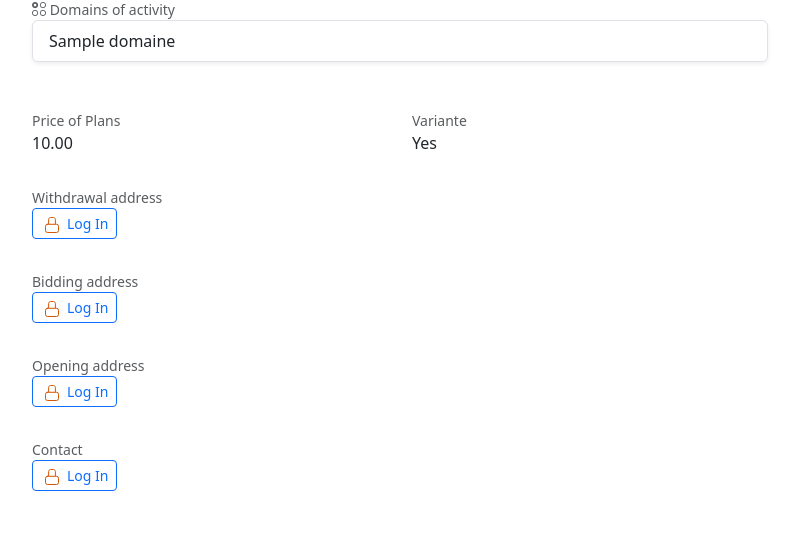
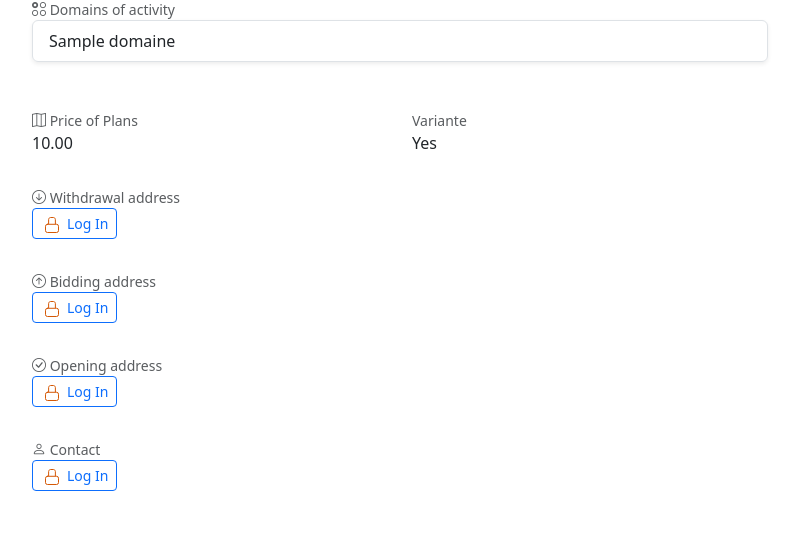
Before and after one commit to Julinium/emarches.com, a Django app: template portal/templates/portal/con-details.html in a window 1280 px wide. Shown: the part 758-1302 px from the top of the page, without its empty margins (240-1039 px from the left). Run offline with Django 5.2, Linux system fonts and the light colour scheme; tables that the repository leaves empty hold one stand-in row (values such as "Sample post"); the template is opened without the code that fills it: values that come from a table or form of the project are taken from there, most other values are stand-ins (such as "Sample title", 1, 10 or a date in 2020); data that the repository does not hold is empty; parts of the project's set-up code (start-up, migrations or seed data) failed here and were passed over; some libraries are stand-ins or nearby versions.

Commit message:
improved display

```diff
--- a/portal/templates/portal/con-details.html
+++ b/portal/templates/portal/con-details.html
@@ -341,7 +341,10 @@
 
                     {% if con.lot_set.first.agrements.all %}
                         <div class="py-3" id="agrements">
-                            <div class="text-muted small">{% translate 'Agrements' %}</div>
+                            <div class="text-muted small">
+                                <span><i class="bi bi-shield-check"></i></span>
+                                <span>{% translate 'Agrements' %}</span>
+                            </div>
                             {% if request.user.is_authenticated %}
                                 <ul class="list-group mb-3 p-0 shadow-sm">
                                     {% for a in con.lot_set.first.agrements.all %}
@@ -360,7 +363,10 @@
 
                     {% if con.lot_set.first.echantillons %}
                         <div class="py-3" id="agrements">
-                            <div class="text-muted small">{% translate 'Samples' %}</div>
+                            <div class="text-muted small">
+                                <span><i class="bi bi-palette2"></i></span>
+                                <span>{% translate 'Samples' %}</span>
+                            </div>
                             {% if request.user.is_authenticated %}
                                 <ul class="list-group mb-3 p-0 shadow-sm">
                                     {% for ech in con.lot_set.first.echantillons %}
@@ -379,7 +385,10 @@
 
                     {% if con.lot_set.first.reunions %}
                         <div class="py-3" id="agrements">
-                            <div class="text-muted small">{% translate 'Meetings' %}</div>
+                            <div class="text-muted small">
+                                <span><i class="bi bi-easel"></i></span>
+                                <span>{% translate 'Meetings' %}</span>
+                            </div>
                             {% if request.user.is_authenticated %}
                                 <ul class="list-group mb-3 p-0 shadow-sm">
                                     {% for reu in con.lot_set.first.reunions %}
@@ -398,7 +407,10 @@
 
                     {% if con.lot_set.first.visites %}
                         <div class="py-3" id="agrements">
-                            <div class="text-muted small">{% translate 'In-Site Visits' %}</div>
+                            <div class="text-muted small">
+                                <span><i class="bi bi-eye"></i></span>
+                                <span>{% translate 'In-Site Visits' %}</span>
+                            </div>
                             {% if request.user.is_authenticated %}
                                 <ul class="list-group mb-3 p-0 shadow-sm">
                                     {% for vis in con.lot_set.first.visites %}
@@ -418,13 +430,19 @@
                     {% if con.lot_set.first.variante != 'Non' or con.prix_acquisition_plans != 0 %}
                         <div class="row py-3">
                             <div class="col-12 col-md-6">
-                                <div class="text-muted small">{% translate 'Price of Plans' %}</div>
+                                <div class="text-muted small">
+                                    <span><i class="bi bi-map"></i></span>
+                                    <span>{% translate 'Price of Plans' %}</span>
+                                </div>
                                 <div class="d-block">
                                     <div class="pe-1 d-inline">{{ con.prix_acquisition_plans | floatformat:'2g' }}</div>
                                 </div>
                             </div>
                             <div class="col-12 col-md-6">
-                                <div class="text-muted small">{% translate 'Variante' %}</div>
+                                <div class="text-muted small">
+                                    <span><i class="bi bi-signpost2"></i></span>
+                                    <span>{% translate 'Variante' %}</span>
+                                </div>
                                 <div class="d-block">
                                     <div class="pe-1 d-inline">{% if con.lot_set.first.variante == 'Non' %}{% translate 'No' %}{% else %}{% translate 'Yes' %}{% endif %}</div>
                                 </div>
@@ -435,7 +453,10 @@
 
                 {% if con.nombre_lots > 1 %}
                     <div class="py-3">
-                        <div class="text-muted small">{% translate 'Lots details' %}</div>
+                        <div class="text-muted small">
+                            <span><i class="bi bi-ui-radios"></i></span>
+                            <span>{% translate 'Lots details' %}</span>
+                        </div>
                         {% if request.user.is_authenticated %}
                             <ul class="list-group mb-3 p-0 shadow-sm">
                                 {% for l in con.lot_set.all %}
@@ -488,7 +509,10 @@
 
                 {% if con.retrait_dossiers_adresse %}
                     <div class="py-3">
-                        <div class="text-muted small">{% translate 'Withdrawal address' %}</div>
+                        <div class="text-muted small">
+                            <span><i class="bi bi-arrow-down-circle"></i></span>
+                            <span>{% translate 'Withdrawal address' %}</span>
+                        </div>
                         <div class="d-block">
                             <div class="pe-1 d-inline">
                                 {% if request.user.is_authenticated %}
@@ -504,7 +528,10 @@
                 {% endif %}
                 {% if con.depot_offres_adresse %}
                     <div class="py-3">
-                        <div class="text-muted small">{% translate 'Bidding address' %}</div>
+                        <div class="text-muted small">
+                            <span><i class="bi bi-arrow-up-circle"></i></span>
+                            <span>{% translate 'Bidding address' %}</span>
+                        </div>
                         <div class="d-block">
                             <div class="pe-1 d-inline">
                                 {% if request.user.is_authenticated %}
@@ -520,7 +547,10 @@
                 {% endif %}
                 {% if con.ouverture_plis_adresse %}
                     <div class="py-3">
-                        <div class="text-muted small">{% translate 'Opening address' %}</div>
+                        <div class="text-muted small">
+                            <span><i class="bi bi-check-circle"></i></span>
+                            <span>{% translate 'Opening address' %}</span>
+                        </div>
                         <div class="d-block">
                             <div class="pe-1 d-inline">
                                 {% if request.user.is_authenticated %}
@@ -535,7 +565,10 @@
                     </div>
                 {% endif %}
                 <div class="py-3">
-                    <div class="text-muted small">{% translate 'Contact' %}</div>
+                    <div class="text-muted small">
+                        <span><i class="bi bi-person"></i></span>
+                        <span>{% translate 'Contact' %}</span>
+                    </div>
                     {% if request.user.is_authenticated %}
                     <ul class="list-group mb-3 p-0 shadow-sm">
                         <li class="list-group-item">
```
